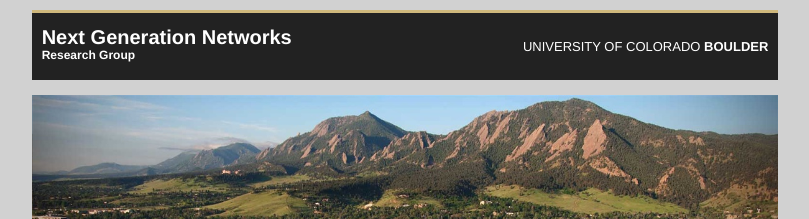
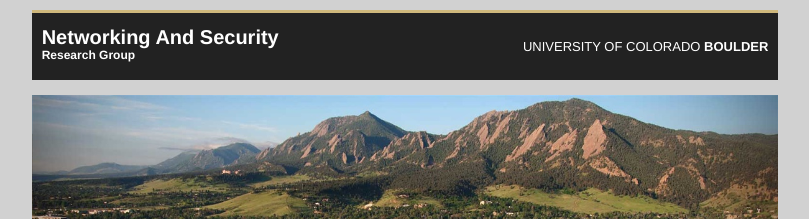
Before and after one commit to nsr-colorado/nsr-colorado.github.io, a Jekyll site: the page built from pages/index.md, in a window 1280 px wide. Shown: the top 219 px of the page, without its empty margins (235-1044 px from the left). Built offline with Jekyll 4.4.1, drawn with Linux system fonts in a browser that asks for light colours.

Commit message:
modify header: ngn -> nsr

```diff
--- a/_includes/header.html
+++ b/_includes/header.html
@@ -1,7 +1,7 @@
 <header class="row small-12 medium-9 large-7">
 	<div class="top">
 		<div class="ngn">
-			next generation networks
+			networking and security
 			<span class="sub">research group</span>
 		</div>
 		<div class="cu-full show-for-medium">
```
